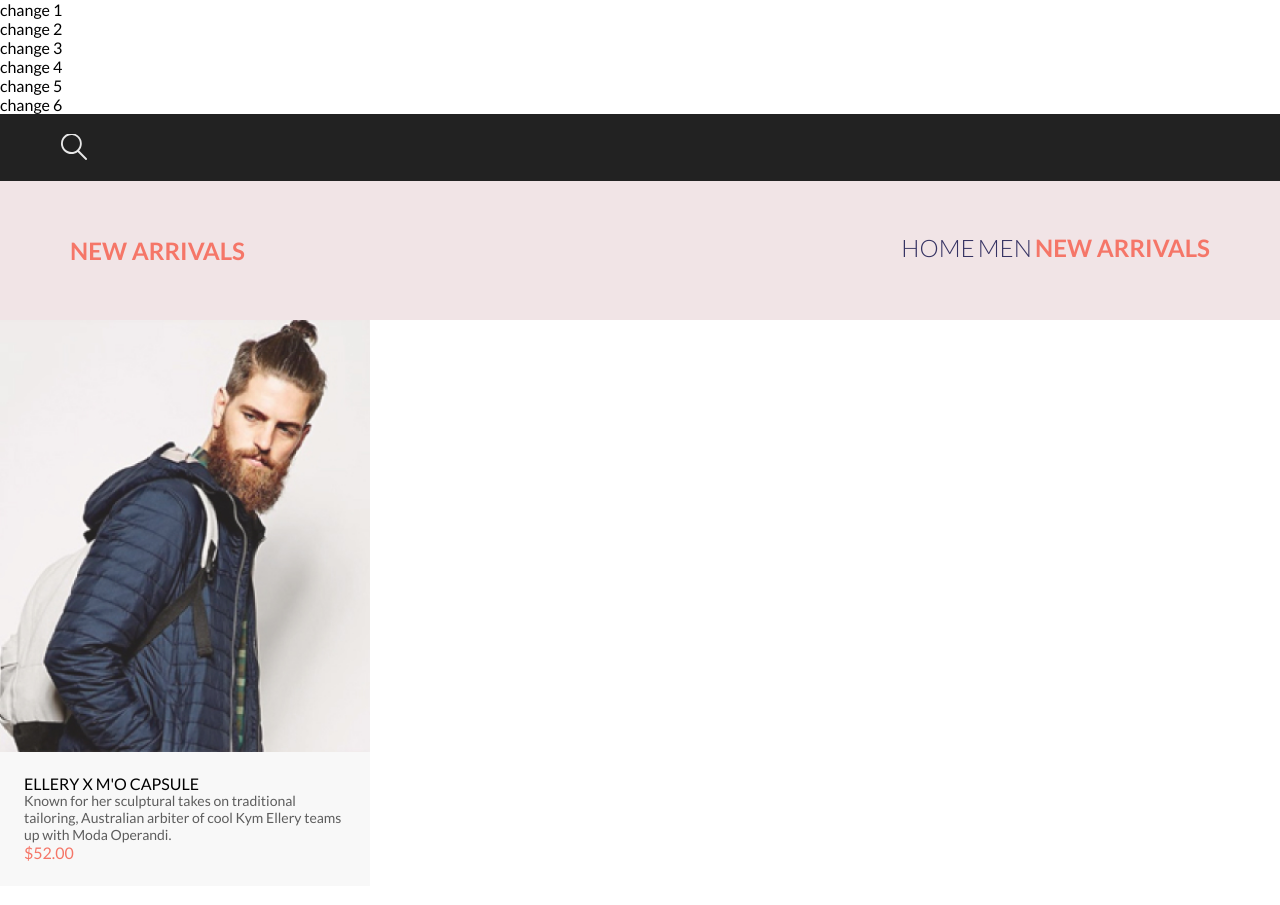
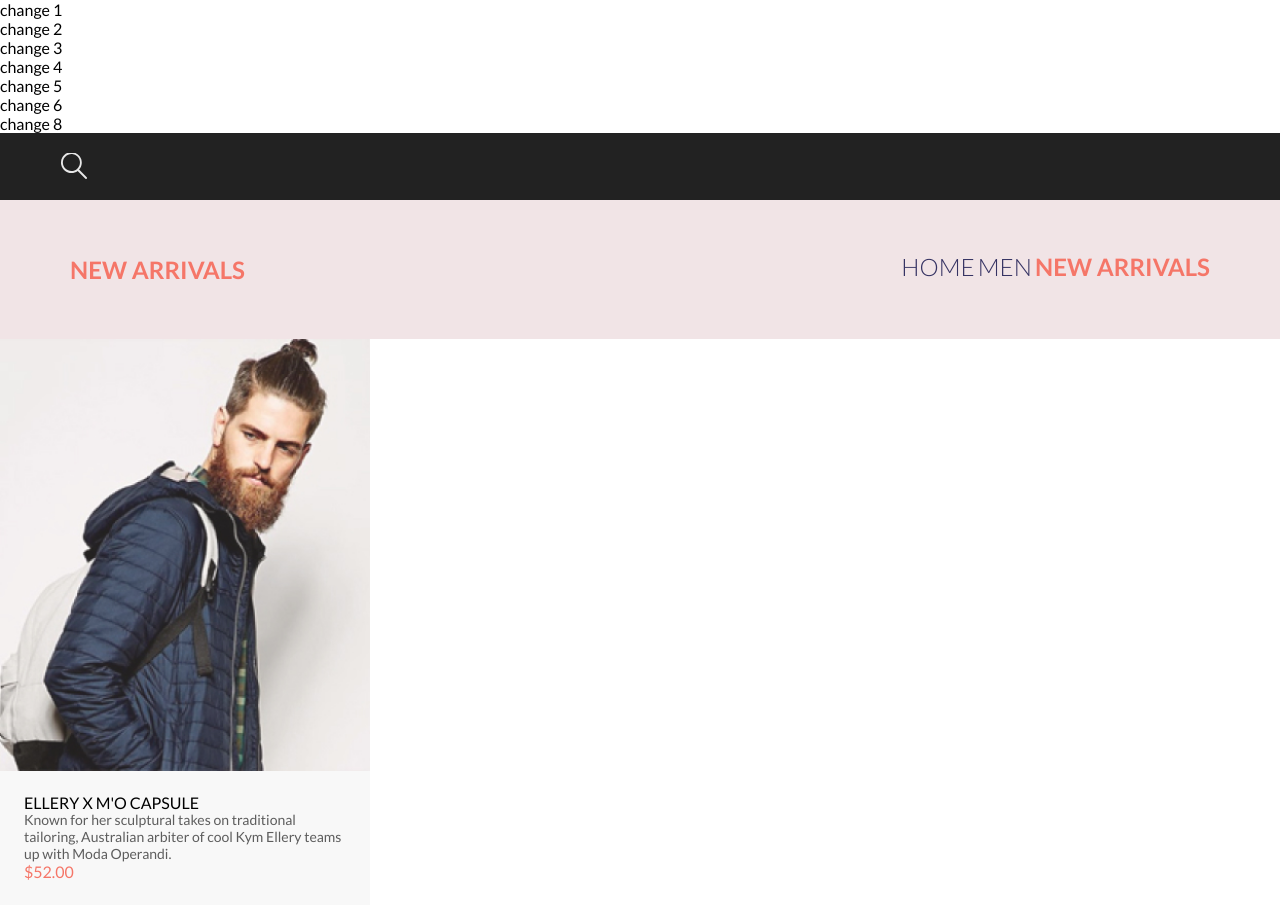
Before and after one commit to RomanDevDiv/3.1-Nesting-and-Indentation, a plain HTML site: page index.html in a window 1280 px wide. Drawn offline with Linux system fonts and the light colour scheme.

Commit message:
change 8

```diff
--- a/index.html
+++ b/index.html
@@ -19,6 +19,7 @@
     <p>change 4</p>
     <p>change 5</p>
     <p>change 6</p>
+    <p>change 8</p>
 
 
 
```
